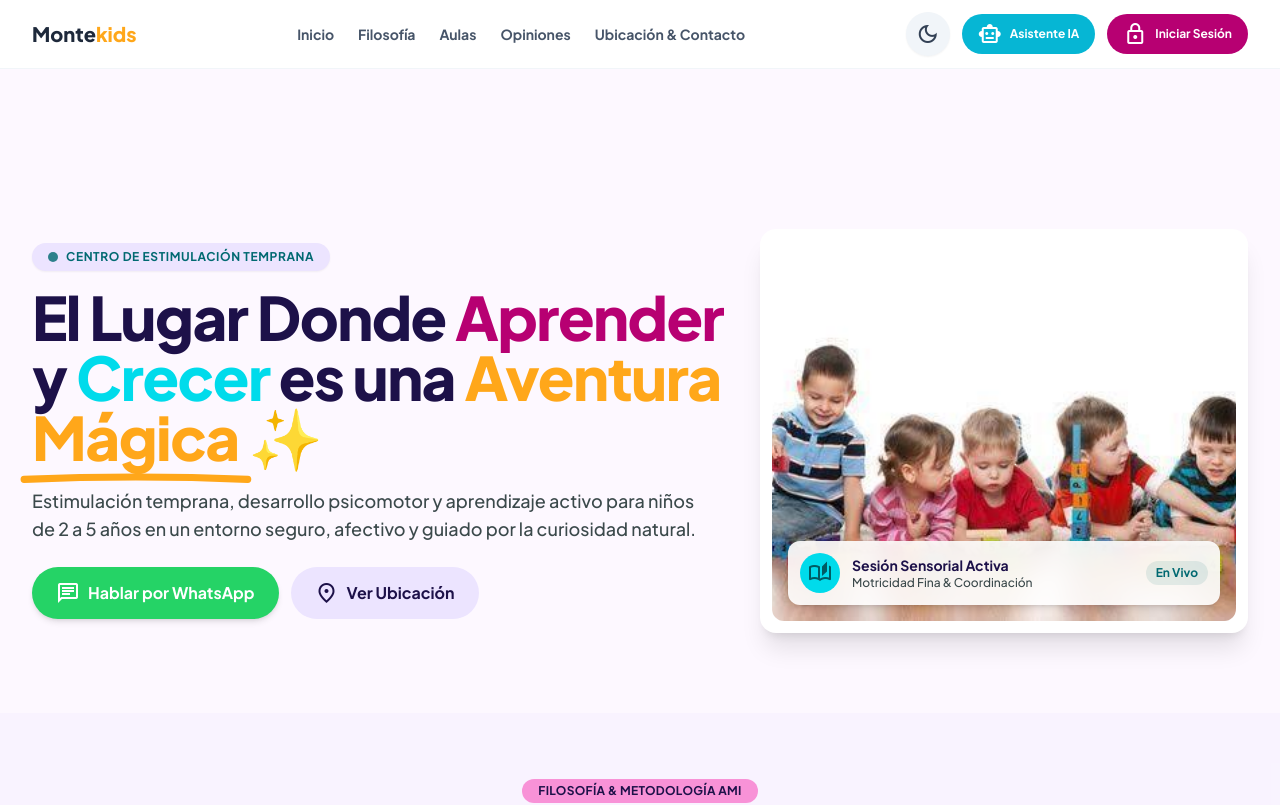
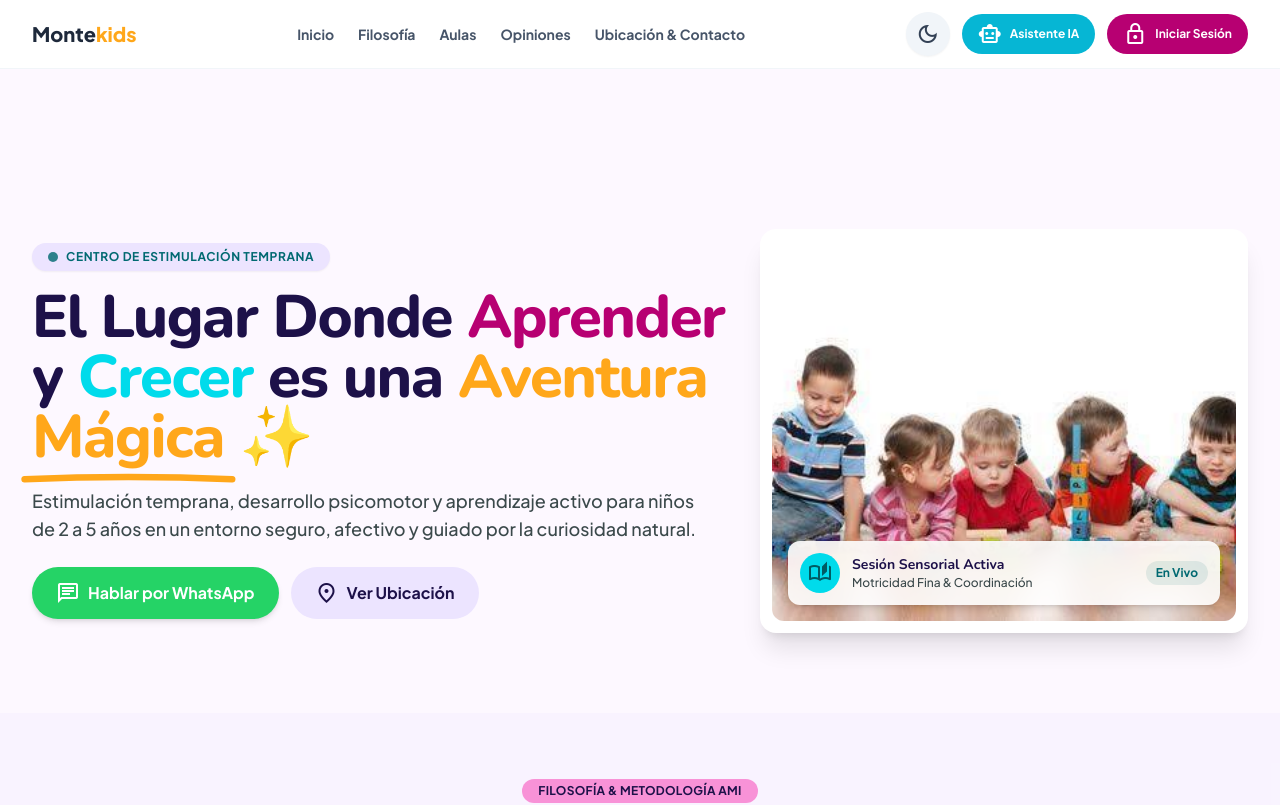
Before and after one commit to aleexds/MontekidsProyect, a React (Vite) app in the folder reactInicio/: page / in a window 1280 px wide. Shown: the top 805 px of the page. Built offline with nearby package versions, Linux system fonts and the light colour scheme.

Commit message:
fuenteaTitulos

```diff
--- a/reactInicio/src/index.css
+++ b/reactInicio/src/index.css
@@ -1,7 +1,7 @@
-@import url('https://fonts.googleapis.com/css2?family=Plus+Jakarta+Sans:wght@500;700;800&display=swap');
+@import url('https://fonts.googleapis.com/css2?family=Nunito:wght@600;700;800;900&family=Plus+Jakarta+Sans:wght@500;700;800&display=swap');
 @import url('https://fonts.googleapis.com/css2?family=Material+Symbols+Outlined:opsz,wght,FILL,GRAD@24,400,0,0');
 
-/* Variables predeterminadas (Modo Claro) */
+/* Variables de Color (Modo Claro) */
 :root {
   --bg-main: #fdf8ff;
   --bg-surface-low: #f7f1ff;
@@ -11,7 +11,7 @@
   --text-variant: #3b494b;
 }
 
-/* Modo Oscuro: redefine solo los fondos y textos manteniendo la armonía */
+/* Variables de Color (Modo Oscuro) */
 html.dark {
   --bg-main: #121212;
   --bg-surface-low: #1a1a1a;
@@ -24,6 +24,11 @@ html.dark {
 html {
   scroll-behavior: smooth;
   font-family: 'Plus Jakarta Sans', sans-serif;
+}
+
+/* Aplicación global de Nunito a todos los Encabezados / Títulos */
+h1, h2, h3, h4, h5, h6 {
+  font-family: 'Nunito', sans-serif;
 }
 
 body {
```
